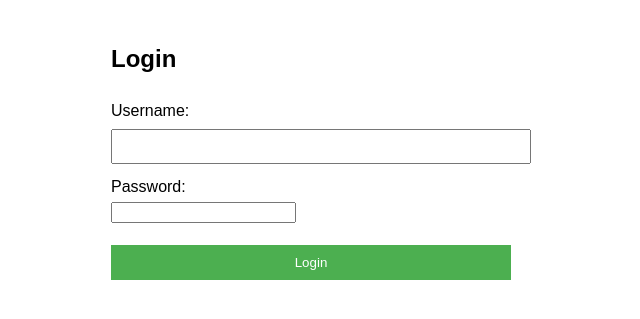
After one commit to vpsylos/roundtable, a Flask app: page /login in a window 1280 px wide. The commit adds this page. Shown: the top 319 px of the page, without its empty margins (329-969 px from the left). Run offline with Flask 3, Linux system fonts and the light colour scheme; parts of the project's set-up code (start-up, migrations or seed data) failed here and were passed over.

Commit message:
Simple login implemented, need to actually create users now

```diff
--- a/app.py
+++ b/app.py
@@ -1,5 +1,8 @@
 from flask import Flask, render_template, request, redirect, url_for, flash, jsonify
 from flask_sqlalchemy import SQLAlchemy
+from flask_login import UserMixin, LoginManager, login_user, login_required, logout_user, current_user
+from functools import wraps
+from werkzeug.security import generate_password_hash, check_password_hash
 from datetime import datetime
 import logging
 import os
@@ -41,6 +44,17 @@ class Technician(db.Model):
     full_name = db.Column(db.String(100), nullable=False)  # Full name of the technician
     pronouns = db.Column(db.String(20))  # Technician's pronouns
     email = db.Column(db.String(120), unique=True, nullable=False)  # Email address
+
+class TechnicianLogIn(UserMixin, db.Model):
+    __tablename__ = 'technician_login'
+
+    id = db.Column(db.Integer, primary_key=True)
+    username = db.Column(db.String(120), unique=True, nullable=False)
+    password = db.Column(db.String(120), nullable=False)
+    role = db.Column(db.Enum('Technician', 'Admin'), nullable=False)
+
+    def is_admin(self):
+        return self.role == 'Admin'
 
 # Define the Company model
 class Company(db.Model):
@@ -105,17 +119,67 @@ class Ticket(db.Model):
     assigned_person = db.relationship('Technician', backref='tickets_technicians', lazy=True)
     location = db.Column(db.String(100), nullable=False)  # 'In House', 'At Office', or 'Remote'
 
+def create_admin_user():
+    if not TechnicianLogIn.query.first():
+        admin = TechnicianLogIn(username='admin', password=generate_password_hash('admin'), role='Admin')
+        db.session.add(admin)
+        db.session.commit()
 
 # Create the database tables
 with app.app_context():
     db.create_all()
+    create_admin_user()
+
+# Handle logging in
+login_manager = LoginManager(app)
+
+@login_manager.user_loader
+def load_technician(technician_id):
+    return TechnicianLogIn.query.get(technician_id)
+
+@app.route('/login', methods=['GET', 'POST'])
+def technician_login():
+    if request.method == 'POST':
+        username = request.form['username']
+        password = request.form['password']
+        technician = TechnicianLogIn.query.filter_by(username=username).first()
+        if technician and check_password_hash(technician.password, password):
+            login_user(technician)
+            return redirect(url_for('home'))
+    return render_template('login.html')
+
+@app.route('/logout')
+def logout():
+    logout_user()
+    return redirect(url_for('technician_login'))
+
+# Decorators to ensure a user is logged in, and is an admin
+def login_required(f):
+    @wraps(f)
+    def decorated_function(*args, **kwargs):
+        if current_user.is_authenticated:
+            return f(*args, **kwargs)
+        else:
+            return redirect(url_for('technician_login'))
+    return decorated_function
+
+def admin_required(f):
+    @wraps(f)
+    def decorated_function(*args, **kwargs):
+        if current_user.is_authenticated and current_user.role == 'Admin':
+            return f(*args, **kwargs)
+        else:
+            return redirect(url_for('login'))
+    return decorated_function
 
 @app.route('/')
+@login_required
 def home():
     open_tickets = Ticket.query.filter(Ticket.status != 'Closed').order_by(Ticket.appointment_time).all()
     return render_template('home.html', tickets=open_tickets)
 
 @app.route('/add_user', methods=['GET', 'POST'])
+@login_required
 def add_user():
     if request.method == 'POST':
         # Capture all required fields from the form
@@ -158,6 +222,7 @@ def add_user():
     return render_template('add_user.html')
 
 @app.route('/add_computer', methods=['GET', 'POST'])
+@login_required
 def add_computer():
     if request.method == 'POST':
         computer_id = request.form['computer_id']
@@ -236,6 +301,7 @@ def add_computer():
 
 
 @app.route('/add_ticket', methods=['GET', 'POST'])
+@login_required
 def add_ticket():
     if request.method == 'POST':
         issue_summary = request.form['issue_summary']
@@ -277,6 +343,7 @@ def add_ticket():
     return render_template('add_ticket.html', users=users, computers=computers, technicians=technicians)
 
 @app.route('/edit_user/<int:user_id>', methods=['GET', 'POST'])
+@login_required
 def edit_user(user_id):
     user = User.query.get_or_404(user_id)
 
@@ -311,6 +378,7 @@ def edit_user(user_id):
     return render_template('edit_user.html', user=user)
 
 @app.route('/edit_computer/<int:computer_id>', methods=['GET', 'POST'])
+@login_required
 def edit_computer(computer_id):
     computer = Computer.query.get_or_404(computer_id)
 
@@ -386,6 +454,7 @@ def edit_computer(computer_id):
     return render_template('edit_computer.html', computer=computer, users=users)
 
 @app.route('/edit_ticket/<int:ticket_id>', methods=['GET', 'POST'])
+@login_required
 def edit_ticket(ticket_id):
     ticket = Ticket.query.get_or_404(ticket_id)
 
@@ -415,16 +484,19 @@ def edit_ticket(ticket_id):
     return render_template('edit_ticket.html', ticket=ticket, users=users, computers=computers, technicians=technicians)
 
 @app.route('/user/<int:user_id>')
+@login_required
 def user_profile(user_id):
     user = User.query.get_or_404(user_id)
     return render_template('user_profile.html', user=user)
 
 @app.route('/computer/<int:computer_id>')
+@login_required
 def computer_profile(computer_id):
     computer = Computer.query.get_or_404(computer_id)
     return render_template('computer_profile.html', computer=computer)
 
 @app.route('/search', methods=['GET'])
+@login_required
 def search():
     query = request.args.get('q', '')
     users = User.query.filter(User.full_name.ilike(f'%{query}%') | User.email.ilike(f'%{query}%')).all()
@@ -432,6 +504,7 @@ def search():
     return render_template('search_results.html', query=query, users=users, computers=computers)
 
 @app.route('/admin', methods=['GET', 'POST'])
+@admin_required
 def admin():
     users = User.query.all()
     computers = Computer.query.all()
@@ -469,6 +542,7 @@ def admin():
     return render_template('admin.html', data={'users': users, 'computers': computers, 'tickets': tickets})
 
 @app.route('/admin/edit_dropdown_menus', methods=['GET', 'POST'])
+@admin_required
 def edit_dropdown_menus():
     if request.method == 'POST':
         # Get the form data
@@ -559,6 +633,7 @@ def edit_dropdown_menus():
                            oss=oss)
 
 @app.route('/admin/edit_technicians', methods=['GET', 'POST'])
+@admin_required
 def edit_technicians():
     if request.method == 'POST':
         if 'add_technician' in request.form:
@@ -583,4 +658,5 @@ def edit_technicians():
     return render_template('admin_edit_technicians.html', technicians=technicians)
 
 if __name__ == '__main__':
+    create_admin_user()
     app.run(debug=True)
--- a/templates/add_computer.html
+++ b/templates/add_computer.html
@@ -15,6 +15,7 @@
             <a href="{{ url_for('add_computer') }}">Add Computer</a>
             <a href="{{ url_for('add_ticket') }}">Add Ticket</a>
             <a href="{{ url_for('admin') }}">Admin</a>
+            <a href="{{ url_for('logout') }}">Logout</a>
             <form action="{{ url_for('search') }}" method="get">
                 <input type="text" name="q" placeholder="Search users or computers">
                 <button type="submit">Search</button>
--- a/templates/add_ticket.html
+++ b/templates/add_ticket.html
@@ -15,6 +15,7 @@
             <a href="{{ url_for('add_computer') }}">Add Computer</a>
             <a href="{{ url_for('add_ticket') }}">Add Ticket</a>
             <a href="{{ url_for('admin') }}">Admin</a>
+            <a href="{{ url_for('logout') }}">Logout</a>
             <form action="{{ url_for('search') }}" method="get">
                 <input type="text" name="q" placeholder="Search users or computers" value="{{ query }}">
                 <button type="submit">Search</button>
--- a/templates/add_user.html
+++ b/templates/add_user.html
@@ -15,6 +15,7 @@
             <a href="{{ url_for('add_computer') }}">Add Computer</a>
             <a href="{{ url_for('add_ticket') }}">Add Ticket</a>
             <a href="{{ url_for('admin') }}">Admin</a>
+            <a href="{{ url_for('logout') }}">Logout</a>
             <form action="{{ url_for('search') }}" method="get">
                 <input type="text" name="q" placeholder="Search users or computers" value="{{ query }}">
                 <button type="submit">Search</button>
--- a/templates/admin.html
+++ b/templates/admin.html
@@ -15,6 +15,7 @@
             <a href="{{ url_for('add_computer') }}">Add Computer</a>
             <a href="{{ url_for('add_ticket') }}">Add Ticket</a>
             <a href="{{ url_for('admin') }}">Admin</a>
+            <a href="{{ url_for('logout') }}">Logout</a>
             <form action="{{ url_for('search') }}" method="get">
                 <input type="text" name="q" placeholder="Search users or computers">
                 <button type="submit">Search</button>
--- a/templates/admin_edit_dropdown_menus.html
+++ b/templates/admin_edit_dropdown_menus.html
@@ -16,6 +16,7 @@
             <a href="{{ url_for('add_computer') }}">Add Computer</a>
             <a href="{{ url_for('add_ticket') }}">Add Ticket</a>
             <a href="{{ url_for('admin') }}">Admin</a>
+            <a href="{{ url_for('logout') }}">Logout</a>
             <form action="{{ url_for('search') }}" method="get">
                 <input type="text" name="q" placeholder="Search users or computers">
                 <button type="submit">Search</button>
--- a/templates/admin_edit_technicians.html
+++ b/templates/admin_edit_technicians.html
@@ -16,6 +16,7 @@
             <a href="{{ url_for('add_computer') }}">Add Computer</a>
             <a href="{{ url_for('add_ticket') }}">Add Ticket</a>
             <a href="{{ url_for('admin') }}">Admin</a>
+            <a href="{{ url_for('logout') }}">Logout</a>
             <form action="{{ url_for('search') }}" method="get">
                 <input type="text" name="q" placeholder="Search users or computers">
                 <button type="submit">Search</button>
--- a/templates/computer_profile.html
+++ b/templates/computer_profile.html
@@ -15,6 +15,7 @@
             <a href="{{ url_for('add_computer') }}">Add Computer</a>
             <a href="{{ url_for('add_ticket') }}">Add Ticket</a>
             <a href="{{ url_for('admin') }}">Admin</a>
+            <a href="{{ url_for('logout') }}">Logout</a>
             <form action="{{ url_for('search') }}" method="get">
                 <input type="text" name="q" placeholder="Search users or computers" value="{{ query }}">
                 <button type="submit">Search</button>
--- a/templates/edit_computer.html
+++ b/templates/edit_computer.html
@@ -16,6 +16,7 @@
             <a href="{{ url_for('add_computer') }}">Add Computer</a>
             <a href="{{ url_for('add_ticket') }}">Add Ticket</a>
             <a href="{{ url_for('admin') }}">Admin</a>
+            <a href="{{ url_for('logout') }}">Logout</a>
             <form action="{{ url_for('search') }}" method="get">
                 <input type="text" name="q" placeholder="Search users or computers">
                 <button type="submit">Search</button>
--- a/templates/edit_ticket.html
+++ b/templates/edit_ticket.html
@@ -15,6 +15,7 @@
             <a href="{{ url_for('add_computer') }}">Add Computer</a>
             <a href="{{ url_for('add_ticket') }}">Add Ticket</a>
             <a href="{{ url_for('admin') }}">Admin</a>
+            <a href="{{ url_for('logout') }}">Logout</a>
             <form action="{{ url_for('search') }}" method="get">
                 <input type="text" name="q" placeholder="Search users or computers" value="{{ query }}">
                 <button type="submit">Search</button>
--- a/templates/edit_user.html
+++ b/templates/edit_user.html
@@ -15,6 +15,7 @@
             <a href="{{ url_for('add_computer') }}">Add Computer</a>
             <a href="{{ url_for('add_ticket') }}">Add Ticket</a>
             <a href="{{ url_for('admin') }}">Admin</a>
+            <a href="{{ url_for('logout') }}">Logout</a>
             <form action="{{ url_for('search') }}" method="get">
                 <input type="text" name="q" placeholder="Search users or computers" value="{{ query }}">
                 <button type="submit">Search</button>
--- a/templates/home.html
+++ b/templates/home.html
@@ -15,6 +15,7 @@
             <a href="{{ url_for('add_computer') }}">Add Computer</a>
             <a href="{{ url_for('add_ticket') }}">Add Ticket</a>
             <a href="{{ url_for('admin') }}">Admin</a>
+            <a href="{{ url_for('logout') }}">Logout</a>
             <form action="{{ url_for('search') }}" method="get">
                 <input type="text" name="q" placeholder="Search users or computers" value="{{ query }}">
                 <button type="submit">Search</button>
--- /dev/null
+++ b/templates/login.html
@@ -0,0 +1,22 @@
+<!-- templates/login.html -->
+<!DOCTYPE html>
+<html lang="en">
+<head>
+    <meta charset="UTF-8">
+    <meta name="viewport" content="width=device-width, initial-scale=1.0">
+    <title>University Tech Support</title>
+    <link rel="stylesheet" href="{{ url_for('static', filename='style.css') }}">
+</head>
+<body>
+    <form method="post">
+        <h2>Login</h2>
+        <label for="username">Username:</label>
+        <input type="text" name="username" required>
+        <br>
+        <label for="password">Password:</label>
+        <input type="password" name="password" required>
+        <br>
+        <input type="submit" value="Login">
+    </form>
+</body>
+</html>
--- a/templates/search_results.html
+++ b/templates/search_results.html
@@ -15,6 +15,7 @@
             <a href="{{ url_for('add_computer') }}">Add Computer</a>
             <a href="{{ url_for('add_ticket') }}">Add Ticket</a>
             <a href="{{ url_for('admin') }}">Admin</a>
+            <a href="{{ url_for('logout') }}">Logout</a>
             <form action="{{ url_for('search') }}" method="get">
                 <input type="text" name="q" placeholder="Search users or computers" value="{{ query }}">
                 <button type="submit">Search</button>
--- a/templates/user_profile.html
+++ b/templates/user_profile.html
@@ -15,6 +15,7 @@
             <a href="{{ url_for('add_computer') }}">Add Computer</a>
             <a href="{{ url_for('add_ticket') }}">Add Ticket</a>
             <a href="{{ url_for('admin') }}">Admin</a>
+            <a href="{{ url_for('logout') }}">Logout</a>
             <form action="{{ url_for('search') }}" method="get">
                 <input type="text" name="q" placeholder="Search users or computers" value="{{ query }}">
                 <button type="submit">Search</button>
```
Also changed, not shown: 1 other file.
